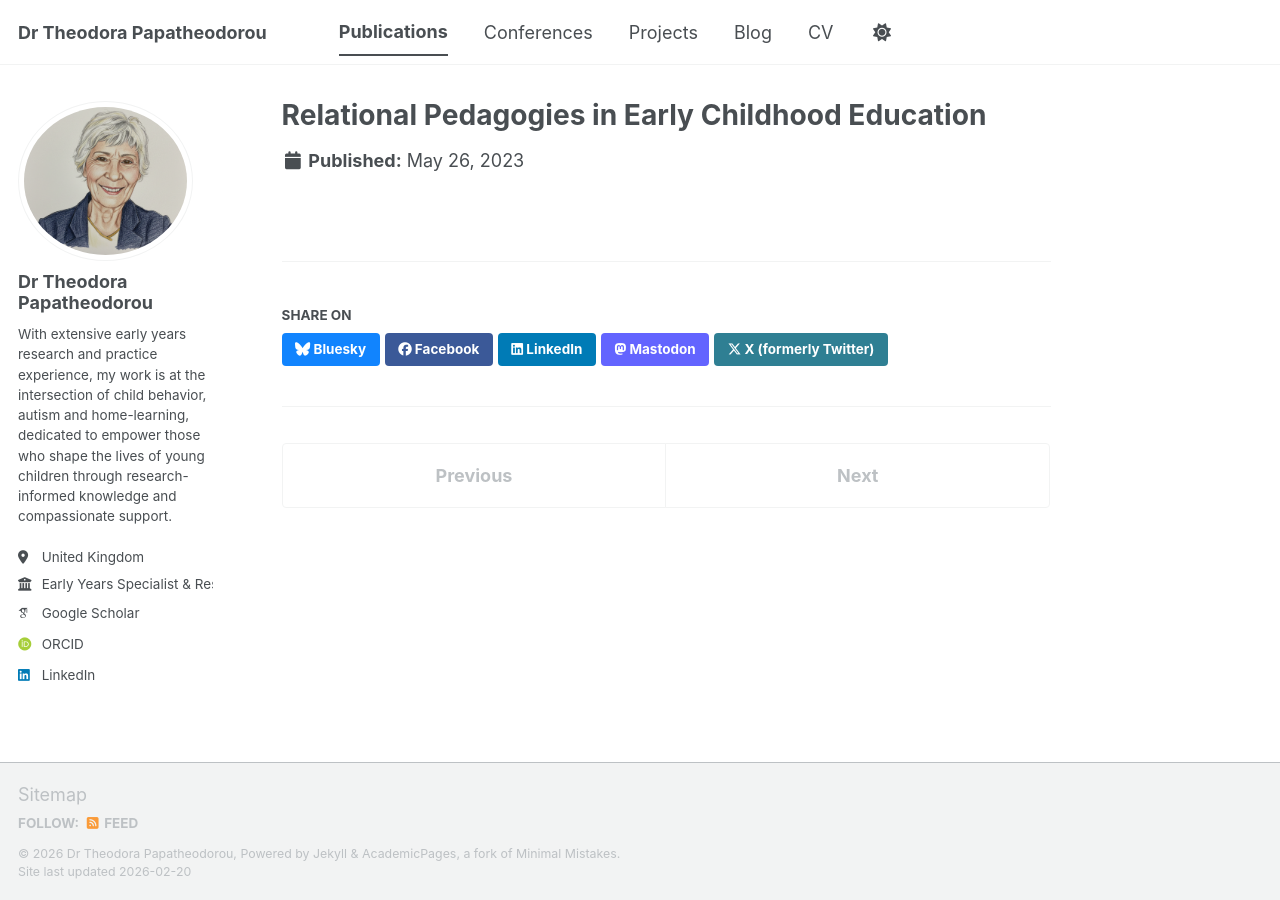
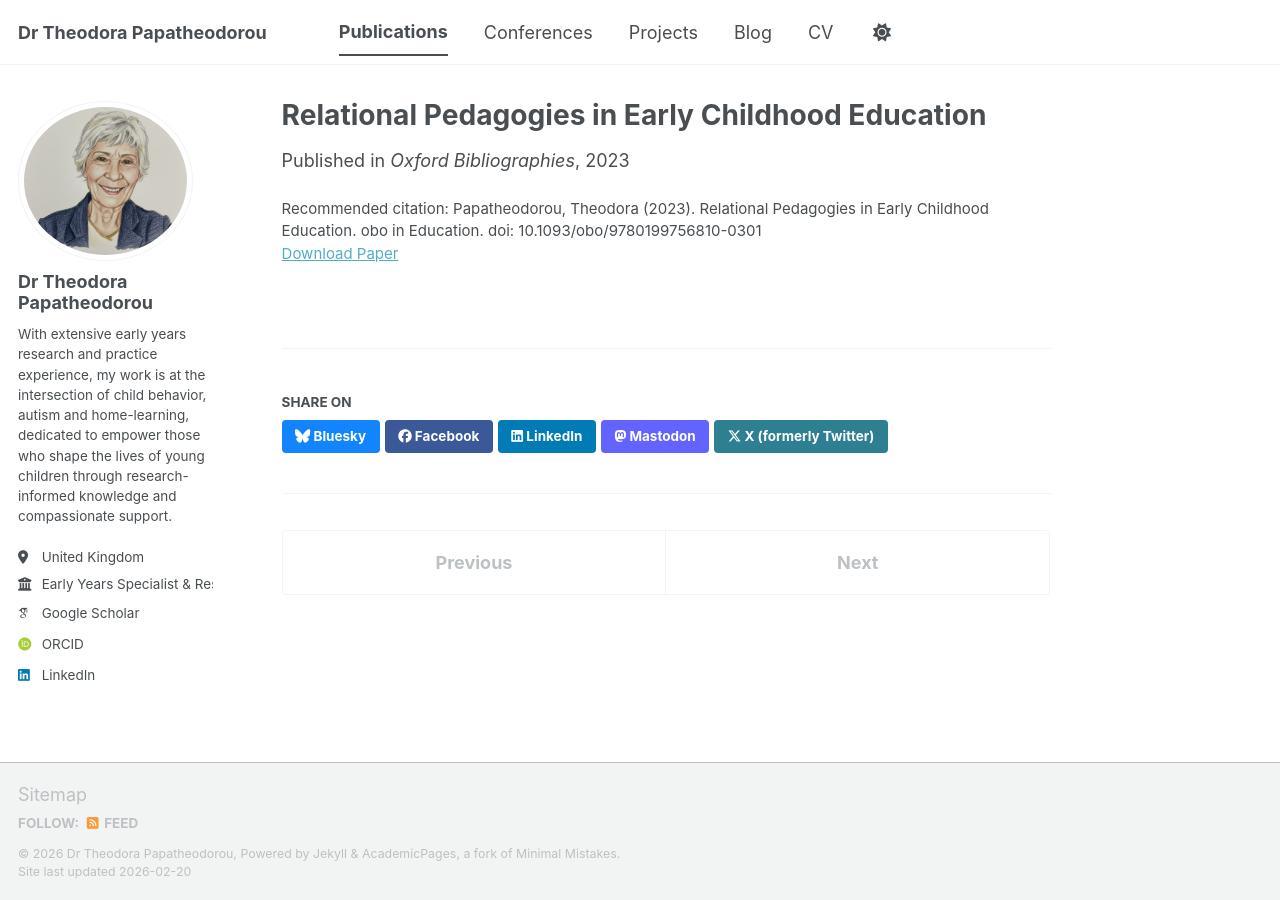
Before and after one commit to theodorapapatheodorou/theodorapapatheodorou.github.io, a Jekyll site: the page built from _publications/2026-02-20-relational-pedagogies-in-early-childhood-education.md, in a window 1280 px wide. Built offline with Jekyll 4.4.1, drawn with Linux system fonts in a browser that asks for light colours; some web fonts are replaced; a script bundle is joined from its source files by our own code; library files that are not in the unit come from our copies.

Commit message:
Update _publications/2026-02-20-relational-pedagogies-in-early-childhood-education.md (via Pages CMS)

```diff
--- a/_publications/2026-02-20-relational-pedagogies-in-early-childhood-education.md
+++ b/_publications/2026-02-20-relational-pedagogies-in-early-childhood-education.md
@@ -3,4 +3,7 @@ title: Relational Pedagogies in Early Childhood Education
 category: chapters
 date: 2023-05-26
 paperurl: https://www.oxfordbibliographies.com/display/document/obo-9780199756810/obo-9780199756810-0301.xml?rskey=SA2Qvr&result=1&q=papatheodorou%2C+t#firstMatch
+venue: Oxford Bibliographies
+citation: " Papatheodorou, Theodora (2023). Relational Pedagogies in Early
+  Childhood Education. obo in Education. doi: 10.1093/obo/9780199756810-0301"
 ---
```
